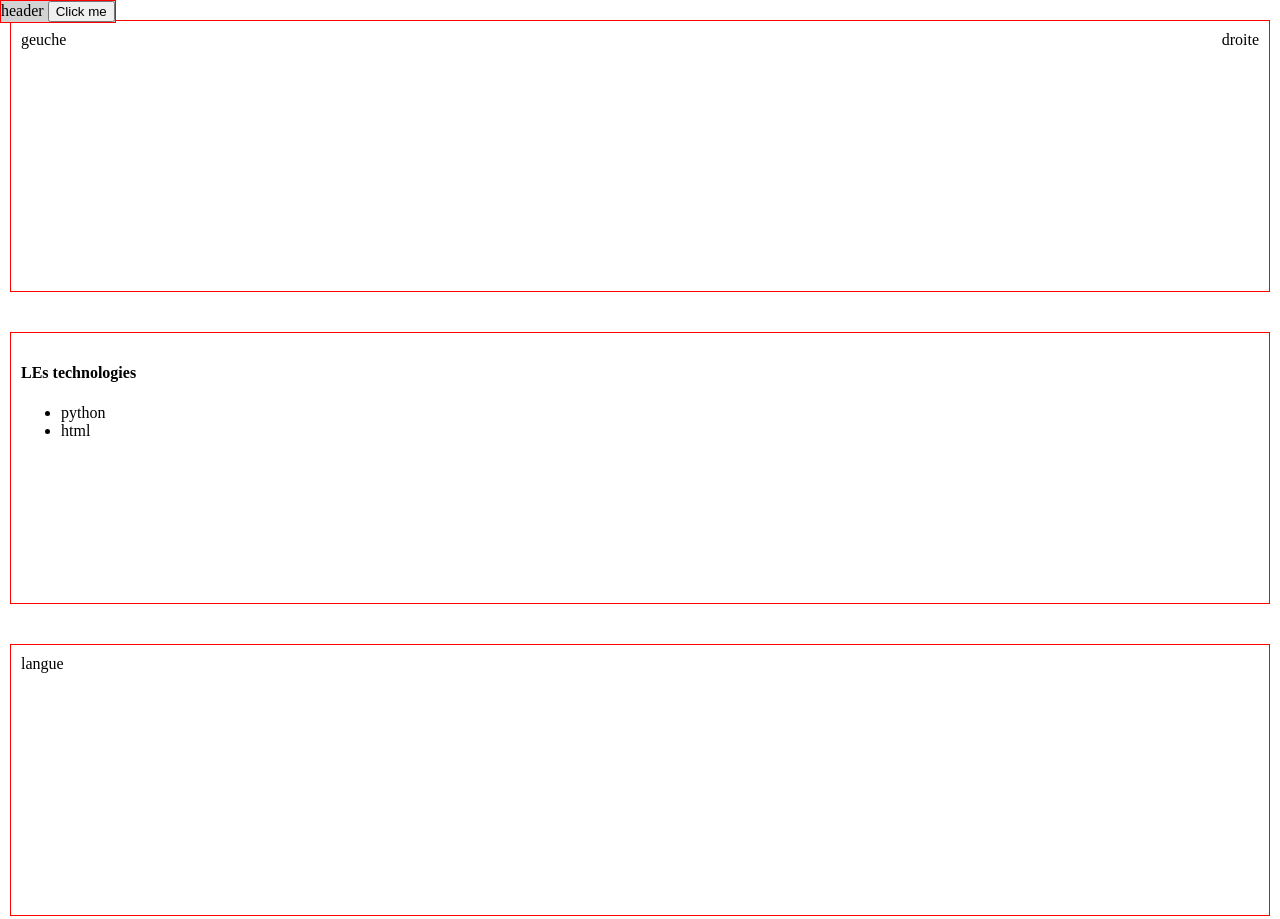
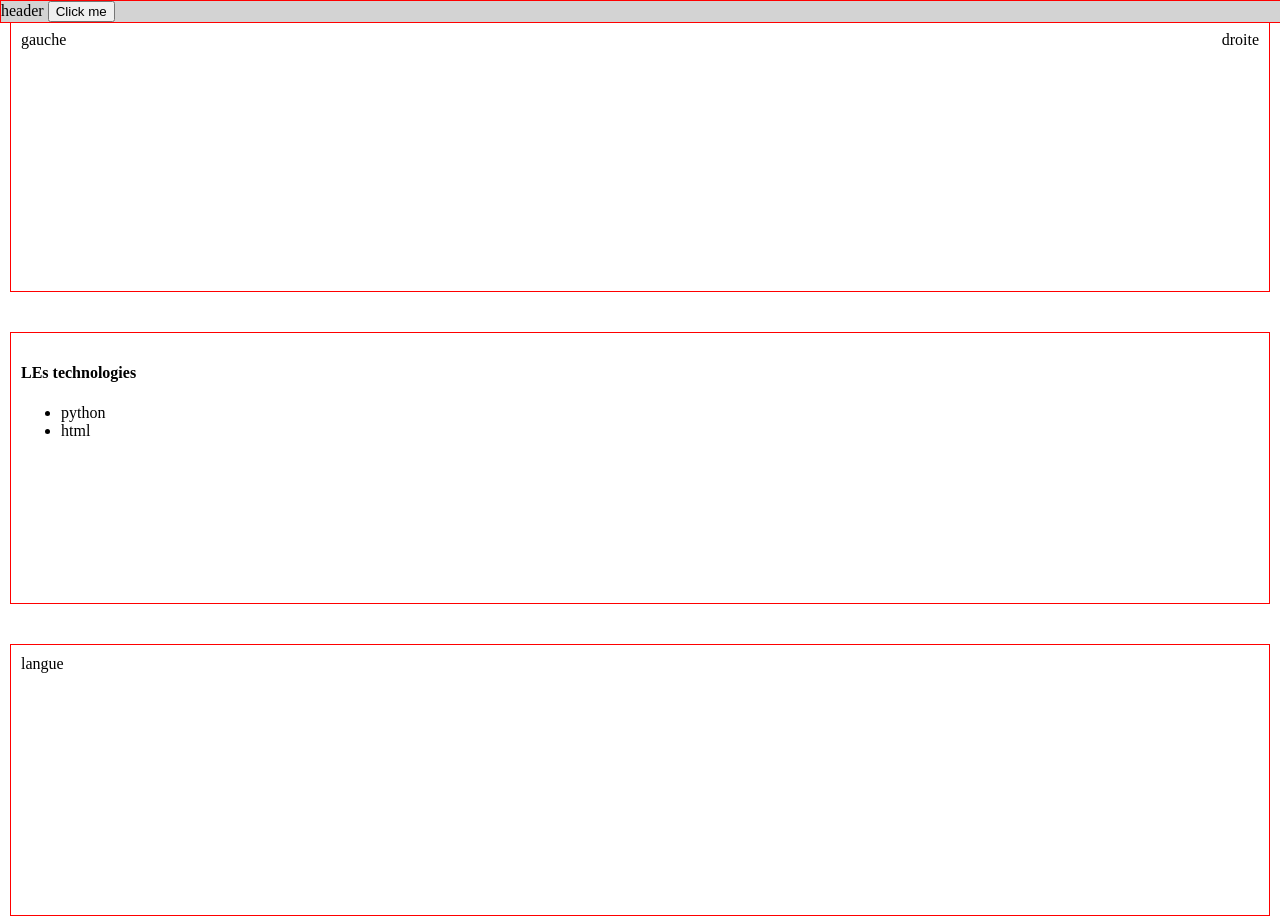
Before and after one commit to Mahdi-Ch-01/portfolio, a plain HTML site: page index.html in a window 1280 px wide. Shown: the top 919 px of the page. Drawn offline with Linux system fonts and the light colour scheme.

Commit message:
change the header, title, <HTML lang>

```diff
--- a/index.html
+++ b/index.html
@@ -1,6 +1,7 @@
 <!DOCTYPE html>
-<html>
+<html lang="en">
 <head>
+    <title>representation</title>
     <link rel="stylesheet" href="style.css">
 </head>
 <body>
@@ -9,7 +10,7 @@
 </div>
 
 <div class="content presentation">
-    <div>geuche</div>
+    <div>gauche</div>
     <div>droite</div>
 </div>
 
--- a/style.css
+++ b/style.css
@@ -12,6 +12,7 @@ body > div {
 #header {
  background-color: LightGray;
  position: fixed;
+ width:100%;
 }
 .presentation {
  display: flex;
```
